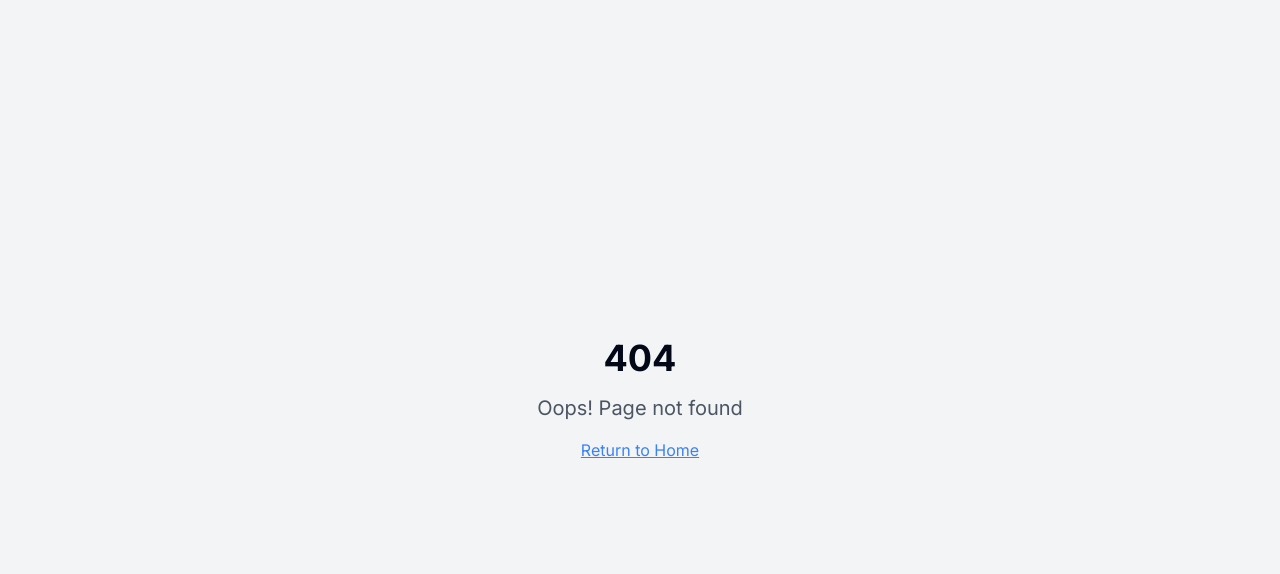
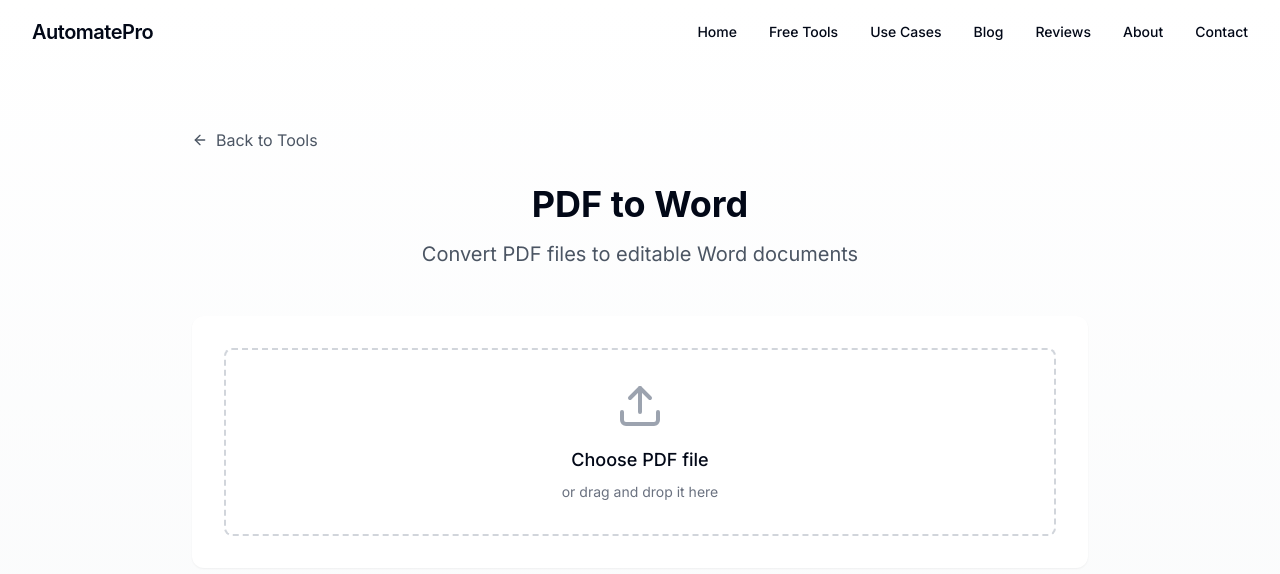
Before and after one commit to JAYY-561/smoothbiz-tools, a React (Vite) app: page /tools/pdf-to-word in a window 1280 px wide. Before the commit this address had no page. Shown: the top 574 px of the page. Built offline with nearby package versions, Linux system fonts and the light colour scheme.

Commit message:
Implement free tools
Implement the following free tools on separate routes: PDF Merge, PDF to Word, PDF to JPG, JPG to PDF, and Background Remove.

```diff
--- a/src/App.tsx
+++ b/src/App.tsx
@@ -6,6 +6,8 @@ import { QueryClient, QueryClientProvider } from "@tanstack/react-query";
 import { BrowserRouter, Routes, Route } from "react-router-dom";
 import Index from "./pages/Index";
 import Tools from "./pages/Tools";
+import PdfMerge from "./pages/tools/PdfMerge";
+import PdfToWord from "./pages/tools/PdfToWord";
 import UseCases from "./pages/UseCases";
 import Blog from "./pages/Blog";
 import Reviews from "./pages/Reviews";
@@ -24,6 +26,8 @@ const App = () => (
         <Routes>
           <Route path="/" element={<Index />} />
           <Route path="/tools" element={<Tools />} />
+          <Route path="/tools/pdf-merge" element={<PdfMerge />} />
+          <Route path="/tools/pdf-to-word" element={<PdfToWord />} />
           <Route path="/use-cases" element={<UseCases />} />
           <Route path="/blog" element={<Blog />} />
           <Route path="/reviews" element={<Reviews />} />
--- a/src/pages/Tools.tsx
+++ b/src/pages/Tools.tsx
@@ -2,6 +2,7 @@
 import Navigation from "@/components/Navigation";
 import { ArrowRight, FileType, Image, FileText, Minimize2, File } from "lucide-react";
 import { motion } from "framer-motion";
+import { Link } from "react-router-dom";
 
 const Tools = () => {
   const tools = [
@@ -9,42 +10,42 @@ const Tools = () => {
       title: "PDF Merge",
       icon: <FileType className="h-8 w-8" />,
       description: "Combine multiple PDF files into a single document",
-      comingSoon: true,
+      path: "/tools/pdf-merge",
+      comingSoon: false,
     },
     {
       title: "Background Remove",
       icon: <Image className="h-8 w-8" />,
       description: "Remove image backgrounds with AI precision",
+      path: "/tools/background-remove",
       comingSoon: true,
     },
     {
-      title: "Edit PDF",
+      title: "PDF to Word",
       icon: <FileText className="h-8 w-8" />,
-      description: "Edit text and images in your PDF files",
-      comingSoon: true,
+      description: "Convert PDF files to editable Word documents",
+      path: "/tools/pdf-to-word",
+      comingSoon: false,
     },
     {
       title: "PDF to JPG",
       icon: <Image className="h-8 w-8" />,
       description: "Convert PDF pages to JPG images",
+      path: "/tools/pdf-to-jpg",
       comingSoon: true,
     },
     {
       title: "JPG to PDF",
       icon: <File className="h-8 w-8" />,
       description: "Convert JPG images to PDF format",
+      path: "/tools/jpg-to-pdf",
       comingSoon: true,
     },
     {
       title: "Compress Image",
       icon: <Minimize2 className="h-8 w-8" />,
       description: "Reduce image file size without losing quality",
-      comingSoon: true,
-    },
-    {
-      title: "PDF to Word",
-      icon: <FileText className="h-8 w-8" />,
-      description: "Convert PDF files to editable Word documents",
+      path: "/tools/compress-image",
       comingSoon: true,
     },
   ];
@@ -90,9 +91,12 @@ const Tools = () => {
                     Coming Soon
                   </span>
                 ) : (
-                  <button className="inline-flex items-center text-primary hover:text-primary-hover">
+                  <Link
+                    to={tool.path}
+                    className="inline-flex items-center text-primary hover:text-primary-hover"
+                  >
                     Try Now <ArrowRight className="ml-2 h-4 w-4" />
-                  </button>
+                  </Link>
                 )}
               </motion.div>
             ))}
--- /dev/null
+++ b/src/pages/tools/PdfMerge.tsx
@@ -0,0 +1,94 @@
+
+import { useState } from "react";
+import Navigation from "@/components/Navigation";
+import { motion } from "framer-motion";
+import { Upload, ArrowLeft } from "lucide-react";
+import { Link } from "react-router-dom";
+
+const PdfMerge = () => {
+  const [files, setFiles] = useState<File[]>([]);
+
+  const handleFileChange = (e: React.ChangeEvent<HTMLInputElement>) => {
+    if (e.target.files) {
+      const newFiles = Array.from(e.target.files).filter(file => file.type === 'application/pdf');
+      setFiles(prev => [...prev, ...newFiles]);
+    }
+  };
+
+  const handleMerge = async () => {
+    // TODO: Implement PDF merge functionality
+    console.log("Merging PDFs:", files);
+  };
+
+  return (
+    <div className="min-h-screen bg-gradient-to-b from-white to-gray-50">
+      <Navigation />
+
+      <section className="pt-32 pb-20 px-4 sm:px-6 lg:px-8">
+        <div className="max-w-4xl mx-auto">
+          <Link to="/tools" className="inline-flex items-center text-gray-600 hover:text-gray-900 mb-8">
+            <ArrowLeft className="h-4 w-4 mr-2" />
+            Back to Tools
+          </Link>
+
+          <motion.div
+            initial={{ opacity: 0, y: 20 }}
+            animate={{ opacity: 1, y: 0 }}
+            className="text-center mb-12"
+          >
+            <h1 className="text-4xl font-display font-bold mb-4">PDF Merge</h1>
+            <p className="text-xl text-gray-600">Combine multiple PDF files into a single document</p>
+          </motion.div>
+
+          <div className="bg-white p-8 rounded-xl shadow-sm">
+            <div className="border-2 border-dashed border-gray-300 rounded-lg p-8 text-center">
+              <input
+                type="file"
+                multiple
+                accept=".pdf"
+                onChange={handleFileChange}
+                className="hidden"
+                id="pdf-upload"
+              />
+              <label
+                htmlFor="pdf-upload"
+                className="flex flex-col items-center cursor-pointer"
+              >
+                <Upload className="h-12 w-12 text-gray-400 mb-4" />
+                <span className="text-lg font-medium mb-2">Choose PDF files</span>
+                <span className="text-sm text-gray-500">or drag and drop them here</span>
+              </label>
+            </div>
+
+            {files.length > 0 && (
+              <div className="mt-8">
+                <h3 className="font-medium mb-4">Selected Files:</h3>
+                <ul className="space-y-2">
+                  {files.map((file, index) => (
+                    <li key={index} className="flex items-center justify-between bg-gray-50 p-3 rounded">
+                      <span>{file.name}</span>
+                      <button
+                        onClick={() => setFiles(files.filter((_, i) => i !== index))}
+                        className="text-red-500 hover:text-red-700"
+                      >
+                        Remove
+                      </button>
+                    </li>
+                  ))}
+                </ul>
+                <button
+                  onClick={handleMerge}
+                  className="mt-6 w-full bg-primary text-white py-3 px-4 rounded-lg hover:bg-primary-hover transition-colors"
+                >
+                  Merge PDFs
+                </button>
+              </div>
+            )}
+          </div>
+        </div>
+      </section>
+    </div>
+  );
+};
+
+export default PdfMerge;
--- /dev/null
+++ b/src/pages/tools/PdfToWord.tsx
@@ -0,0 +1,88 @@
+
+import { useState } from "react";
+import Navigation from "@/components/Navigation";
+import { motion } from "framer-motion";
+import { Upload, ArrowLeft } from "lucide-react";
+import { Link } from "react-router-dom";
+
+const PdfToWord = () => {
+  const [file, setFile] = useState<File | null>(null);
+
+  const handleFileChange = (e: React.ChangeEvent<HTMLInputElement>) => {
+    if (e.target.files && e.target.files[0]) {
+      setFile(e.target.files[0]);
+    }
+  };
+
+  const handleConvert = async () => {
+    // TODO: Implement PDF to Word conversion
+    console.log("Converting PDF to Word:", file);
+  };
+
+  return (
+    <div className="min-h-screen bg-gradient-to-b from-white to-gray-50">
+      <Navigation />
+
+      <section className="pt-32 pb-20 px-4 sm:px-6 lg:px-8">
+        <div className="max-w-4xl mx-auto">
+          <Link to="/tools" className="inline-flex items-center text-gray-600 hover:text-gray-900 mb-8">
+            <ArrowLeft className="h-4 w-4 mr-2" />
+            Back to Tools
+          </Link>
+
+          <motion.div
+            initial={{ opacity: 0, y: 20 }}
+            animate={{ opacity: 1, y: 0 }}
+            className="text-center mb-12"
+          >
+            <h1 className="text-4xl font-display font-bold mb-4">PDF to Word</h1>
+            <p className="text-xl text-gray-600">Convert PDF files to editable Word documents</p>
+          </motion.div>
+
+          <div className="bg-white p-8 rounded-xl shadow-sm">
+            <div className="border-2 border-dashed border-gray-300 rounded-lg p-8 text-center">
+              <input
+                type="file"
+                accept=".pdf"
+                onChange={handleFileChange}
+                className="hidden"
+                id="pdf-upload"
+              />
+              <label
+                htmlFor="pdf-upload"
+                className="flex flex-col items-center cursor-pointer"
+              >
+                <Upload className="h-12 w-12 text-gray-400 mb-4" />
+                <span className="text-lg font-medium mb-2">Choose PDF file</span>
+                <span className="text-sm text-gray-500">or drag and drop it here</span>
+              </label>
+            </div>
+
+            {file && (
+              <div className="mt-8">
+                <h3 className="font-medium mb-4">Selected File:</h3>
+                <div className="bg-gray-50 p-3 rounded flex items-center justify-between">
+                  <span>{file.name}</span>
+                  <button
+                    onClick={() => setFile(null)}
+                    className="text-red-500 hover:text-red-700"
+                  >
+                    Remove
+                  </button>
+                </div>
+                <button
+                  onClick={handleConvert}
+                  className="mt-6 w-full bg-primary text-white py-3 px-4 rounded-lg hover:bg-primary-hover transition-colors"
+                >
+                  Convert to Word
+                </button>
+              </div>
+            )}
+          </div>
+        </div>
+      </section>
+    </div>
+  );
+};
+
+export default PdfToWord;
```
